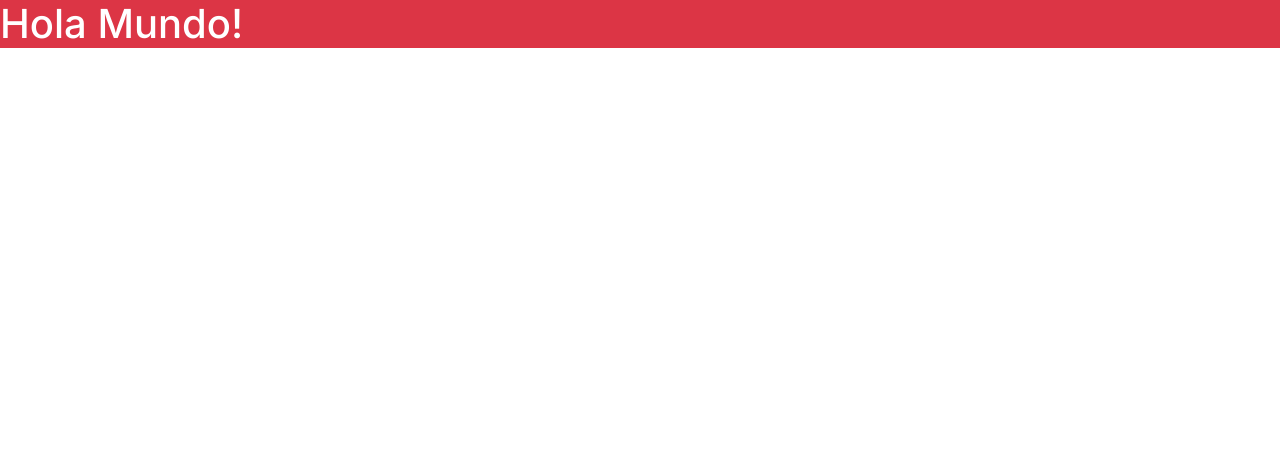
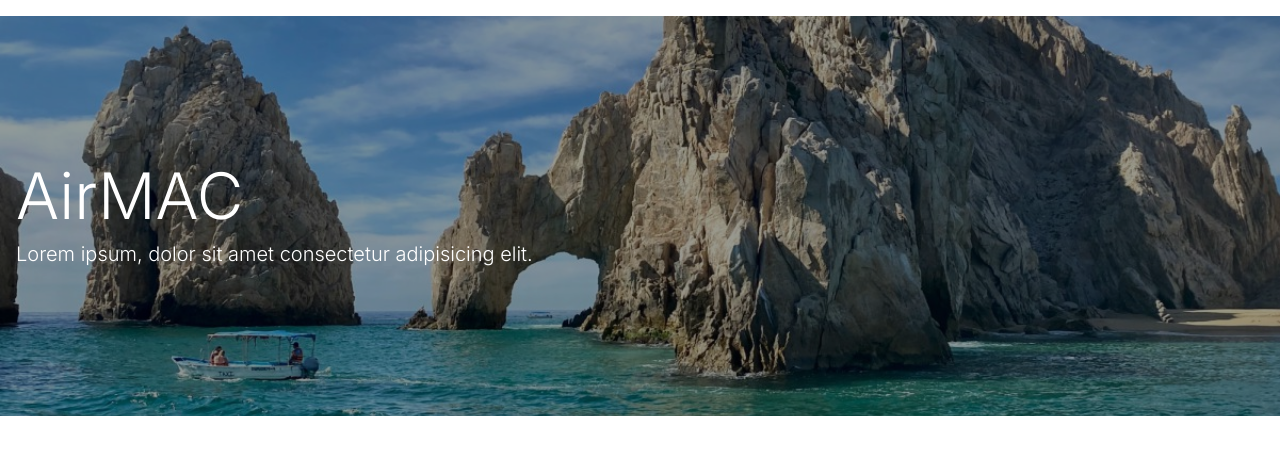
Before and after one commit to JorgeMike/agencia-viajes-mac, a Next.js app: page / in a window 1280 px wide. Shown: the top 454 px of the page. Built offline with nearby package versions, Linux system fonts and the light colour scheme.

Commit message:
FrontPage Component

```diff
--- a/src/app/page.tsx
+++ b/src/app/page.tsx
@@ -1,5 +1,6 @@
 import React from "react";
+import FrontPage from '@/components/Rafael/FrontPage';
 
 export default function Home() {
-  return <h1 className="bg-danger text-white ">Hola Mundo!</h1>
+  return <FrontPage/>
 }
--- /dev/null
+++ b/src/components/Rafael/FrontPage.tsx
@@ -0,0 +1,13 @@
+import React, { Component } from 'react';
+import styles from '@/components/styles/FrontPage.module.css';
+
+export default function FrontPage() {
+  return (
+    <div>
+       <section className={`p-3 mt-3 d-flex flex-column justify-content-center ${styles.frontPageImage}`}>
+            <h1 className="display-3 text-white position-relative">AirMAC</h1>
+            <h2 className="lead text-white position-relative">Lorem ipsum, dolor sit amet consectetur adipisicing elit.</h2>
+        </section>
+    </div>
+  )
+}
--- /dev/null
+++ b/src/components/styles/FrontPage.module.css
@@ -0,0 +1,19 @@
+.frontPageImage{
+    background-image: url('../../../public/IMG/lugares-turisticos-los-cabos.jpg');
+    background-repeat: no-repeat;
+    background-size: cover;
+    background-position: center;
+    position: relative;
+
+    width: 100%;
+    height: 400px;
+}
+.frontPageImage:before{
+    content: "";
+    position: absolute;
+    top: 0;
+    bottom: 0;
+    left: 0;
+    right: 0;
+    background-color: rgba(0, 0, 0, 0.4);
+}
```
Also changed, not shown: public/IMG/lugares-turisticos-los-cabos.jpg (added).
